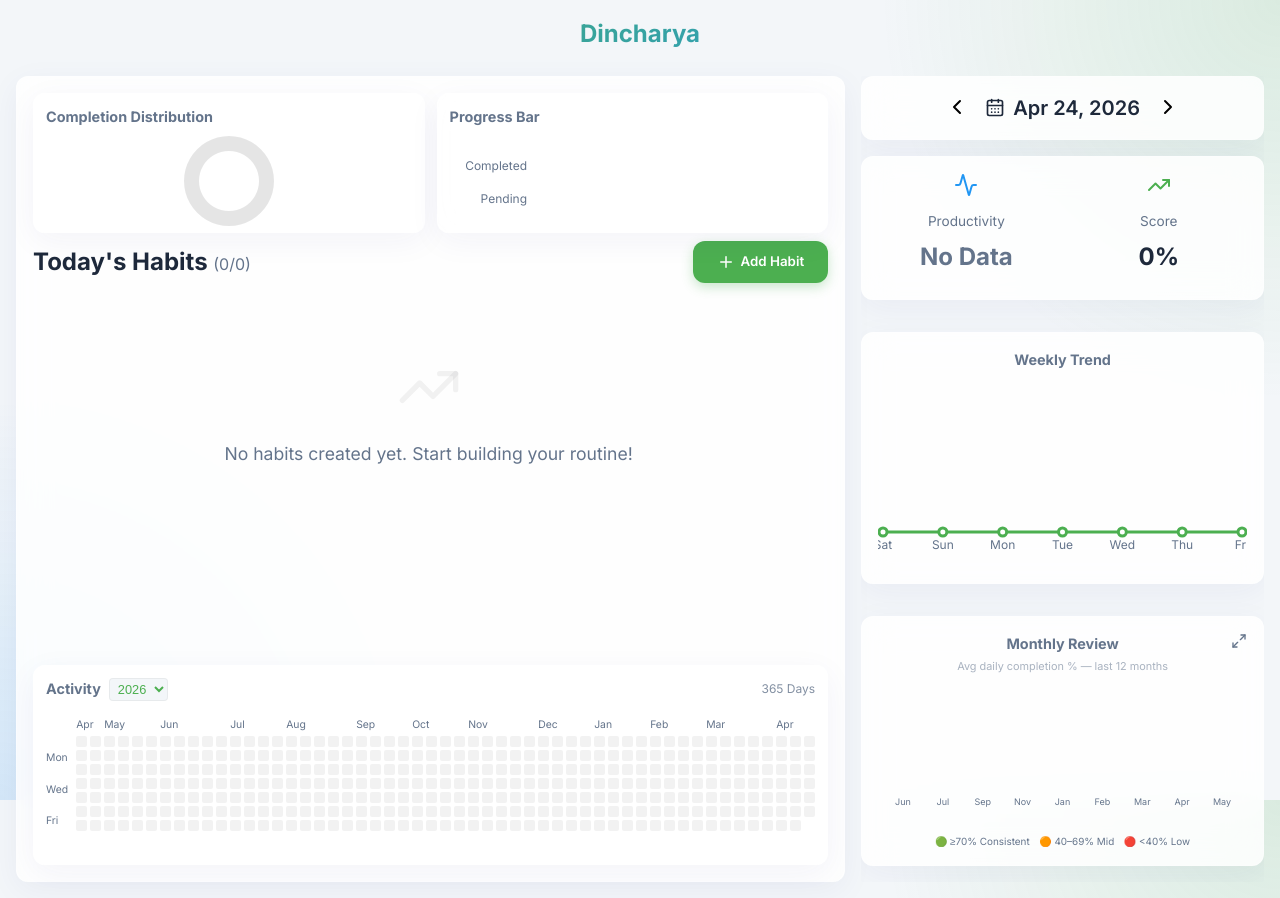
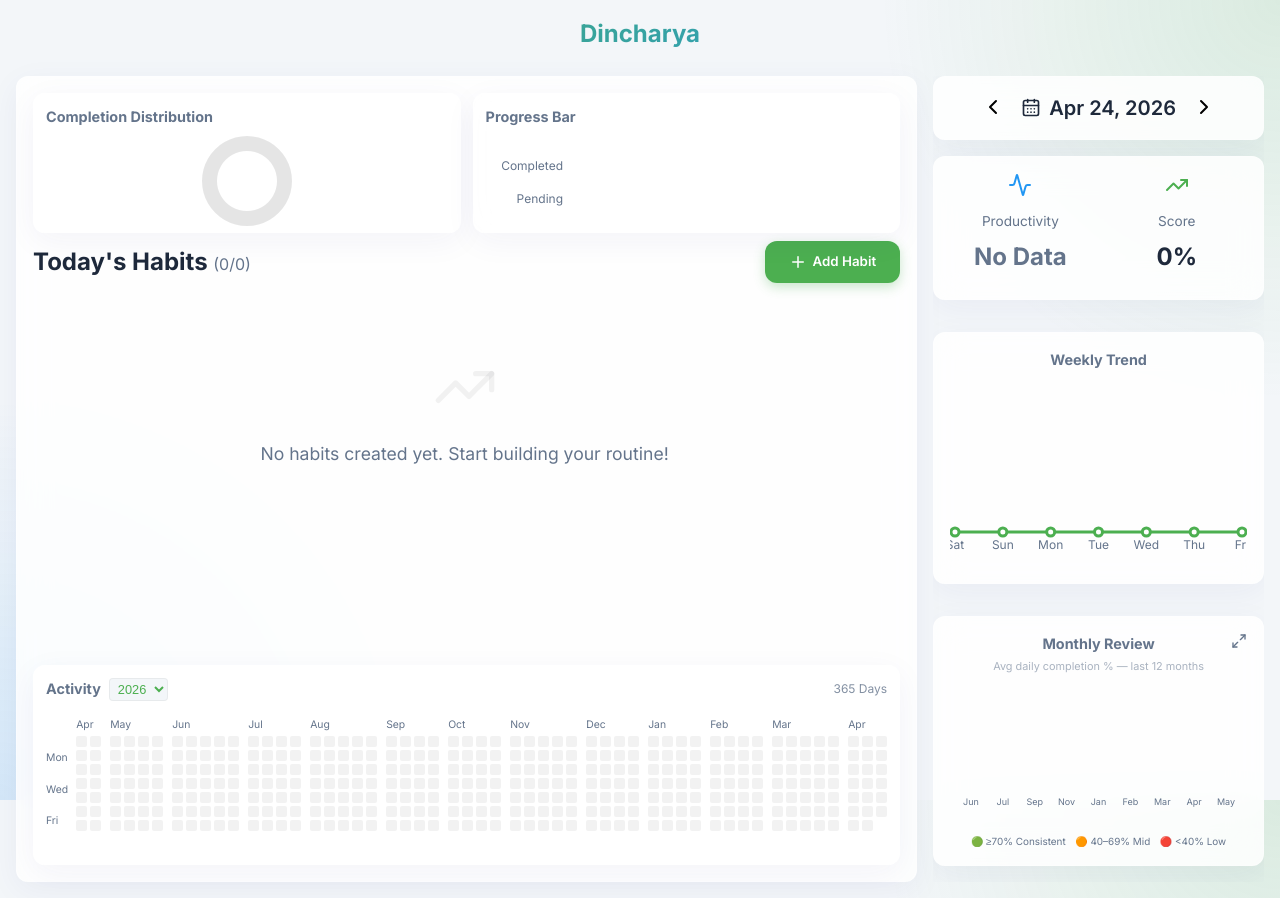
Before and after one commit to anilbk10/Dincharya, a React (Vite) app: page / in a window 1280 px wide. Built offline with nearby package versions, Linux system fonts and the light colour scheme.

Commit message:
activity upadate

```diff
--- a/src/App.tsx
+++ b/src/App.tsx
@@ -475,6 +475,7 @@ function App() {
                     const monthName = firstDayOfCol && !firstDayOfCol.isPadding ? format(new Date(firstDayOfCol.date), 'MMM') : '';
                     const prevFirstDayOfCol = c > 0 ? activityData[(c - 1) * 7] : null;
                     const prevMonthName = prevFirstDayOfCol && !prevFirstDayOfCol.isPadding ? format(new Date(prevFirstDayOfCol.date), 'MMM') : '';
+                    const isMonthBoundary = c > 0 && monthName !== prevMonthName;
 
                     return (
                       <div
@@ -485,7 +486,8 @@ function App() {
                           fontSize: '0.65rem',
                           color: 'var(--text-secondary)',
                           overflow: 'visible',
-                          whiteSpace: 'nowrap'
+                          whiteSpace: 'nowrap',
+                          marginLeft: isMonthBoundary ? '6px' : undefined
                         }}
                       >
                         {c === 0 || monthName !== prevMonthName ? monthName : ''}
@@ -494,7 +496,15 @@ function App() {
                   })}
                 </div>
                 <div style={{ display: 'grid', gridTemplateRows: 'repeat(7, 11px)', gridAutoFlow: 'column', gap: '3px' }}>
-                  {activityData.map((d, i) => (
+                  {activityData.map((d, i) => {
+                    const colIndex = Math.floor(i / 7);
+                    const firstDayOfCol = activityData[colIndex * 7];
+                    const monthName = firstDayOfCol && !firstDayOfCol.isPadding ? format(new Date(firstDayOfCol.date), 'MMM') : '';
+                    const prevFirstDayOfCol = colIndex > 0 ? activityData[(colIndex - 1) * 7] : null;
+                    const prevMonthName = prevFirstDayOfCol && !prevFirstDayOfCol.isPadding ? format(new Date(prevFirstDayOfCol.date), 'MMM') : '';
+                    const isMonthBoundary = colIndex > 0 && monthName !== prevMonthName;
+
+                    return (
                       <div
                         key={i}
                         title={d.isPadding ? '' : `${d.date}: ${Math.round(d.ratio * 100)}% completed`}
@@ -503,10 +513,12 @@ function App() {
                           height: '11px',
                           borderRadius: '2px',
                           background: d.isPadding ? 'transparent' : getColorForLevel(d.level),
-                        border: d.isPadding ? 'none' : ''
+                          border: d.isPadding ? 'none' : '',
+                          marginLeft: isMonthBoundary ? '6px' : undefined
                         }}
                       />
-                  ))}
+                    );
+                  })}
                 </div>
               </div>
             </div>
```
Lines whose indentation alone changed are shown as unchanged.
